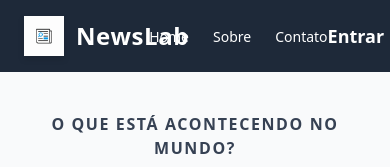
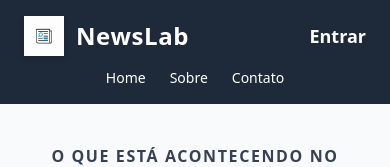
Before and after one commit to 1TDSPW-25/sistema-flow, a React (Vite) app: page /sistema-flow/home in a window 390 px wide. Shown: the top 167 px of the page. Built offline with nearby package versions, Linux system fonts and the light colour scheme; no server answers.

Commit message:
fix: finalização de atualização responsividade no menu

```diff
--- a/src/components/Cabecalho/index.tsx
+++ b/src/components/Cabecalho/index.tsx
@@ -34,13 +34,17 @@ export default function Cabecalho() {
   }
 
   return (
-    <nav className="w-full bg-gray-800 py-4 px-6 shadow-md flex items-center justify-between">
+    <nav className="w-full bg-gray-800 gap-3 py-4 px-6 shadow-md grid grid-cols-3 max-md:grid-cols-2 items-center justify-between">
       <div className="flex items-center gap-3">
-        <img src={logo} alt="NewsLab logo" className="h-10 w-auto drop-shadow-md" />
+        <img
+          src={logo}
+          alt="NewsLab logo"
+          className="h-10 w-auto drop-shadow-md"
+        />
         <h1 className="text-2xl font-bold text-white tracking-wide">NewsLab</h1>
       </div>
 
-      <div className="sm:flex justify-center sm:grow space-x-6">
+      <div className="flex justify-center sm:grow space-x-6 max-md:col-span-full">
         <Link to="/" className={linkClasses}>
           Home
         </Link>
@@ -52,7 +56,7 @@ export default function Cabecalho() {
         </Link>
       </div>
 
-      <div className="relative" ref={menuRef}>
+      <div className="relative justify-self-end max-md:col-start-2 max-md:row-start-1" ref={menuRef}>
         {userIsLogged ? (
           <div
             className="flex items-center gap-x-2 cursor-pointer"
```
